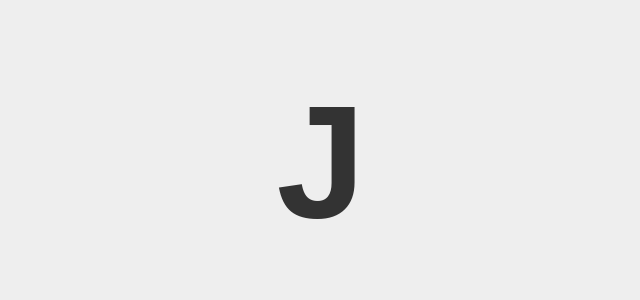
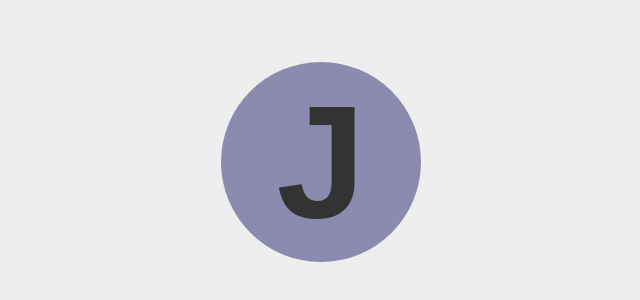
Before and after one commit to adamjc/randalph, a React (Create React App) app: page / in a window 1280 px wide. Shown: the part 238-538 px from the top of the page, without its empty margins (319-959 px from the left). Built offline with nearby package versions, Linux system fonts and the light colour scheme; the HTML template or start-up script is replaced by a standard one.

Commit message:
Make CSS better

```diff
--- a/src/App.css
+++ b/src/App.css
@@ -12,6 +12,12 @@ h1 {
 }
 
 .randy {
+  height: 1.25em;
+  width: 1.25em;
+  line-height: 1.25em;
+  border-radius: 50%;
+  text-align: center;
+  background-color: #8b8baf;
   color: #333;
   font-size: 10em;
   cursor: pointer;
```
